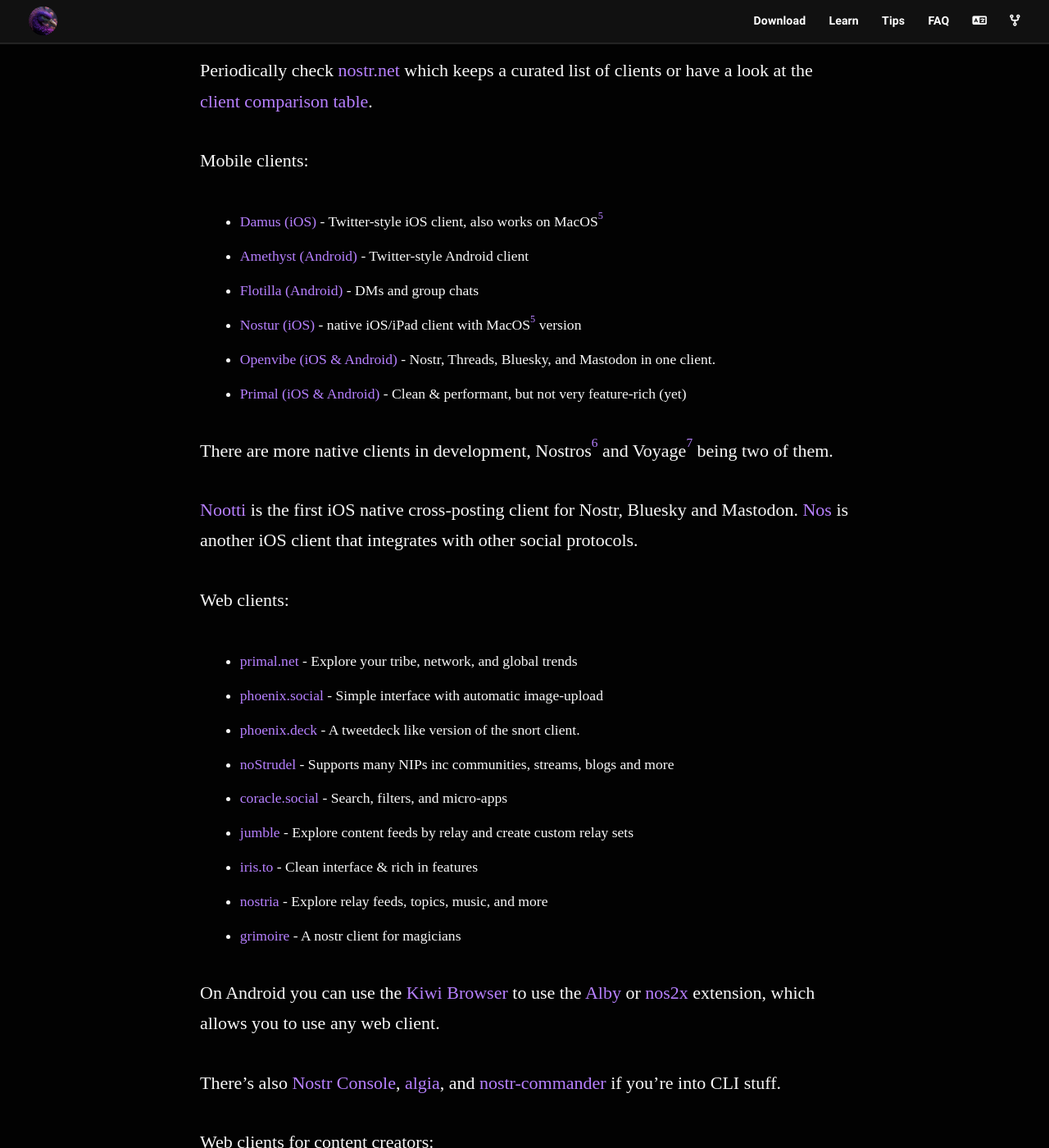
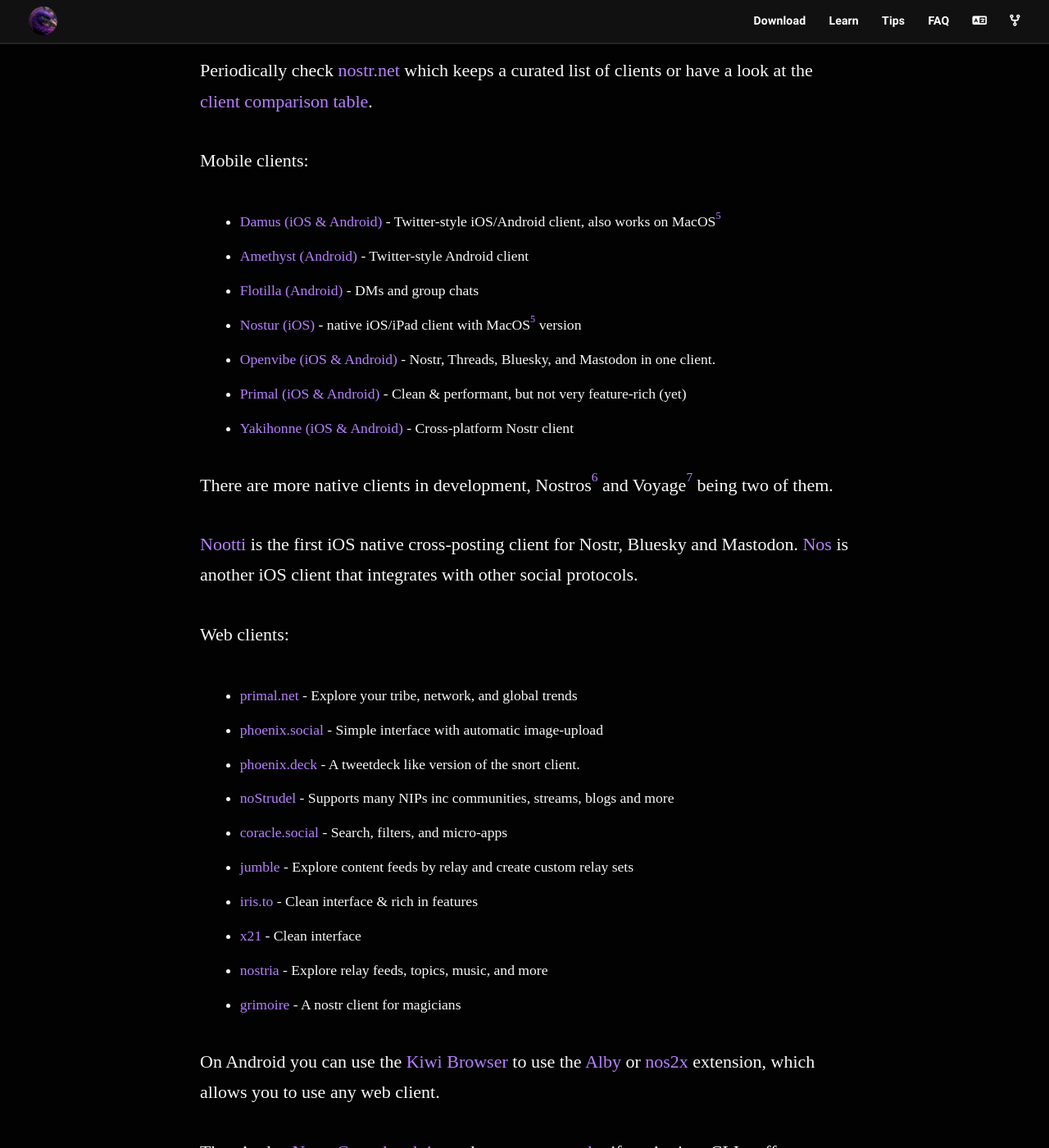
Before and after one commit to nostr-resources/nostr-resources.github.io, a Jekyll site: the page built from index.md, in a window 1280 px wide and 1400 px high, scrolled down 6353 px. Shown: the whole window at 82% size. Built offline with Jekyll 4.4.1, drawn with Linux system fonts in a browser that asks for light colours; some web fonts are replaced; comment, search, counter and statistics services are not loaded; some of the changed text lies outside the part shown.

Commit message:
Add Yakihonne, x21, Asknostr; update Damus to iOS & Android (#104)
Based on changes from PR #102 by @digitalbase, rebased on current main.

- Update Damus listing to iOS & Android
- Add Yakihonne to mobile clients
- Add x21 to web clients
- Add Asknostr to other apps section

```diff
--- a/index.md
+++ b/index.md
@@ -202,12 +202,13 @@ list of clients or have a look at the [client comparison table](https://github.c
 
 Mobile clients:
 
-- [Damus (iOS)](https://damus.io/) - Twitter-style iOS client, also works on MacOS[^fn-mac]
+- [Damus (iOS & Android)](https://damus.io/) - Twitter-style iOS/Android client, also works on MacOS[^fn-mac]
 - [Amethyst (Android)](https://www.amethyst.social/) - Twitter-style Android client
 - [Flotilla (Android)](https://play.google.com/store/apps/details?id=social.flotilla&hl=en_US) - DMs and group chats
 - [Nostur (iOS)](https://apps.apple.com/us/app/nostur/id1672780508) - native iOS/iPad client with MacOS[^fn-mac] version
 - [Openvibe (iOS & Android)](https://play.google.com/store/apps/details?id=com.plebstr.client) - Nostr, Threads, Bluesky, and Mastodon in one client.
 - [Primal (iOS & Android)](https://primal.net/downloads) - Clean & performant, but not very feature-rich (yet)
+- [Yakihonne (iOS & Android)](https://yakihonne.com/yakihonne-mobile-app) - Cross-platform Nostr client
 
 There are more native clients in development, Nostros[^nostros] and Voyage[^voyage] being two of them.
 
@@ -222,6 +223,7 @@ Web clients:
 - [coracle.social](https://coracle.social/) - Search, filters, and micro-apps
 - [jumble](https://jumble.social/]) - Explore content feeds by relay and create custom relay sets
 - [iris.to](https://iris.to/) - Clean interface & rich in features
+- [x21](https://x21.social/) - Clean interface
 - [nostria](https://nostria.app/) - Explore relay feeds, topics, music, and more
 - [grimoire](https://grimoire.rocks/) - A nostr client for magicians
 
@@ -297,6 +299,7 @@ Managing your nostr keys AND your profile is as essential as backing up your pri
 
 nostr can do more than just social media.
 
+- [Asknostr](https://asknostr.site) - Q&A platform (alternative to Quora/StackOverflow)
 - [Listr](https://listr.lol/) - create and manage lists to use in supporting nostr apps.
 - [nosbin](https://nosbin.com/) - pastebin over nostr.
 - [Zap.Cooking](https://zap.cooking/) - create, explore or share recipes.
```
